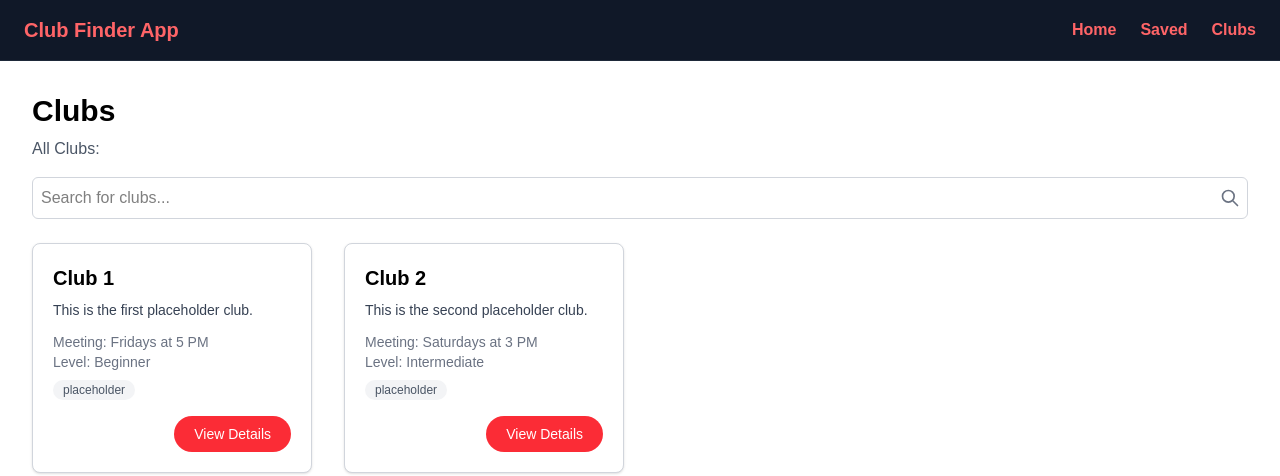
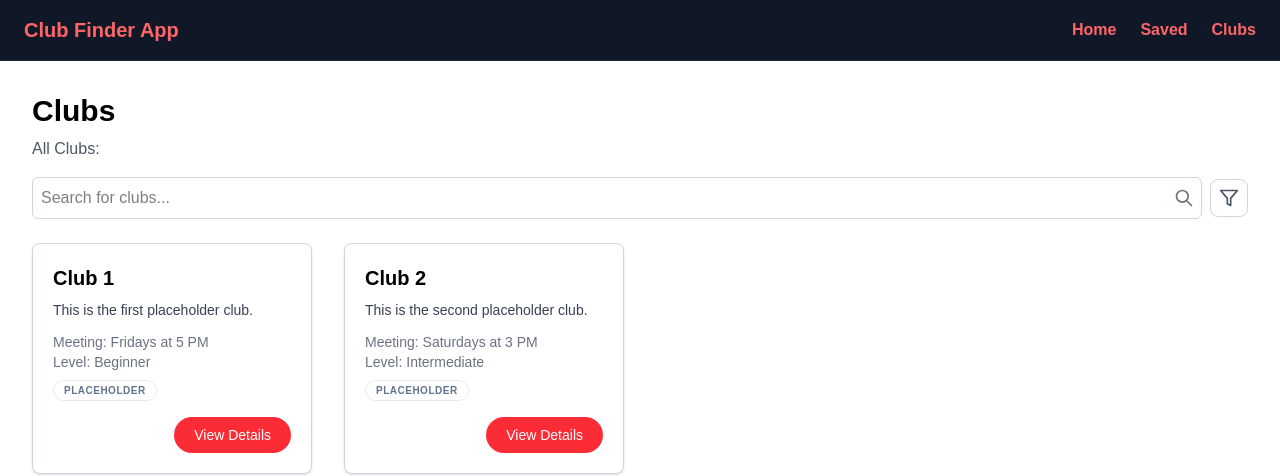
Before and after one commit to nealp/clubFinderApp, a Next.js app in the folder frontend/: page /clubs in a window 1280 px wide. Shown: the top 476 px of the page. Built offline with nearby package versions, Linux system fonts and the light colour scheme.

Commit message:
Add time based filtering with a filter button

```diff
--- a/frontend/src/app/clubs/page.tsx
+++ b/frontend/src/app/clubs/page.tsx
@@ -1,9 +1,9 @@
-'use client';
+"use client";
 
-import { useState } from 'react';
-import ClubCard from '@/components/ClubCard';
-import SearchBar from '@/components/SearchBar';
-
+import { useState, useMemo } from "react";
+import ClubCard from "@/components/ClubCard";
+import SearchBar from "@/components/SearchBar";
+import FilterButton from "@/components/FilterButton";
 type Club = {
   id: string;
   name: string;
@@ -14,49 +14,118 @@ type Club = {
   join_link?: string;
   socials?: unknown;
 };
-
+const TIME_OPTIONS = ["Morning", "Afternoon", "Evening", "Weekend"];
 const placeholderClubs: Club[] = [
   {
-    id: '1',
-    name: 'Club 1',
-    description: 'This is the first placeholder club.',
-    tags: ['placeholder'],
-    meeting_time: 'Fridays at 5 PM',
-    skill_level: 'Beginner',
-    join_link: 'https://google.com',
-    socials: { instagram: 'https://google.com', tiktok: 'https://google.com' },
+    id: "1",
+    name: "Club 1",
+    description: "This is the first placeholder club.",
+    tags: ["placeholder"],
+    meeting_time: "Fridays at 5 PM",
+    skill_level: "Beginner",
+    join_link: "https://google.com",
+    socials: { instagram: "https://google.com", tiktok: "https://google.com" },
   },
   {
-    id: '2',
-    name: 'Club 2',
-    description: 'This is the second placeholder club.',
-    tags: ['placeholder'],
-    meeting_time: 'Saturdays at 3 PM',
-    skill_level: 'Intermediate',
-    join_link: 'https://google.com',
-    socials: { instagram: 'https://google.com', tiktok: 'https://google.com' },
+    id: "2",
+    name: "Club 2",
+    description: "This is the second placeholder club.",
+    tags: ["placeholder"],
+    meeting_time: "Saturdays at 3 PM",
+    skill_level: "Intermediate",
+    join_link: "https://google.com",
+    socials: { instagram: "https://google.com", tiktok: "https://google.com" },
   },
 ];
 
 export default function ClubsPage() {
   const [filteredClubs, setFilteredClubs] = useState<Club[]>(placeholderClubs);
+  const [showFilters, setShowFilters] = useState(false);
+  const [selectedTimes, setSelectedTimes] = useState<string[]>([]);
+  const toggleTimeFilter = (time: string) => {
+    setSelectedTimes((prev) =>
+      prev.includes(time) ? prev.filter((t) => t !== time) : [...prev, time],
+    );
+  };
+  const finalClubs = useMemo(() => {
+    if (selectedTimes.length === 0) return filteredClubs;
+
+    return filteredClubs.filter((club) => {
+      const timeStr = club.meeting_time?.toLowerCase() || "";
+
+      // Basic check: Does the club's time string contain our filter word?
+      // Note: "Weekend" is checked against Saturday/Sunday
+      return selectedTimes.some((filter) => {
+        const f = filter.toLowerCase();
+        if (f === "weekend")
+          return timeStr.includes("saturday") || timeStr.includes("sunday");
+        if (f === "evening")
+          return (
+            timeStr.includes("pm") &&
+            !timeStr.includes("12") &&
+            !timeStr.includes("1 pm")
+          );
+        return timeStr.includes(f);
+      });
+    });
+  }, [filteredClubs, selectedTimes]);
 
   return (
     <main className="min-h-screen bg-white text-black">
       <div className="mx-auto max-w-7xl px-4 py-6 sm:px-6 sm:py-8 lg:px-8">
         <h1 className="text-2xl font-bold sm:text-3xl">Clubs</h1>
         <p className="mt-2 text-gray-600">All Clubs:</p>
-        <div className="mt-4">
-          <SearchBar clubs={placeholderClubs} onFilteredChange={setFilteredClubs} />
+        <div className="mt-4 flex items-center gap-2 w-full">
+          <div className="flex-1">
+            <SearchBar
+              clubs={placeholderClubs}
+              onFilteredChange={setFilteredClubs}
+            />
+          </div>
+          <FilterButton
+            onClick={() => setShowFilters(!showFilters)}
+            activeFiltersCount={selectedTimes.length}
+          />
         </div>
+        {showFilters && (
+          <div className="mt-4 p-4 border rounded-xl bg-gray-50 animate-in fade-in slide-in-from-top-2">
+            <p className="text-sm font-semibold text-gray-700 mb-3">
+              Meeting Time
+            </p>
+            <div className="flex flex-wrap gap-2">
+              {TIME_OPTIONS.map((time) => (
+                <button
+                  key={time}
+                  onClick={() => toggleTimeFilter(time)}
+                  className={`px-4 py-1.5 rounded-full text-sm font-medium transition-colors
+                    ${
+                      selectedTimes.includes(time)
+                        ? "bg-blue-600 text-white"
+                        : "bg-white border border-gray-300 text-gray-600 hover:border-blue-400"
+                    }`}
+                >
+                  {time}
+                </button>
+              ))}
+            </div>
+          </div>
+        )}
         <div
           className="mt-6 grid grid-cols-1 gap-4 sm:grid-cols-2 sm:gap-6
-            lg:grid-cols-3 lg:gap-8 xl:grid-cols-4"
+    lg:grid-cols-3 lg:gap-8 xl:grid-cols-4"
         >
-          {filteredClubs.map((club) => (
+          {/* 👇 Switch filteredClubs to finalClubs here */}
+          {finalClubs.map((club) => (
             <ClubCard key={club.id} club={club} />
           ))}
         </div>
+        {finalClubs.length === 0 && (
+          <div className="mt-12 text-center">
+            <p className="text-gray-500">
+              No clubs match those filters. Try adjusting your search!
+            </p>
+          </div>
+        )}
       </div>
     </main>
   );
--- a/frontend/src/components/ClubCard.tsx
+++ b/frontend/src/components/ClubCard.tsx
@@ -9,7 +9,7 @@ type ClubCardProps = {
     join_link?: string;
   };
 };
-
+import TagChip from "./TagChip";
 export default function ClubCard({ club }: ClubCardProps) {
   return (
     <article
@@ -23,19 +23,22 @@ export default function ClubCard({ club }: ClubCardProps) {
         </p>
       )}
       {club.meeting_time && (
-        <p className="mt-3 text-sm text-gray-500">Meeting: {club.meeting_time}</p>
+        <p className="mt-3 text-sm text-gray-500">
+          Meeting: {club.meeting_time}
+        </p>
       )}
       {club.skill_level && (
         <p className="text-sm text-gray-500">Level: {club.skill_level}</p>
       )}
       <div className="mt-4 flex flex-wrap gap-2 pt-2 sm:mt-auto">
         {club.tags?.slice(0, 3).map((tag) => (
-          <span
-            key={tag}
-            className="rounded-full bg-gray-100 px-2.5 py-0.5 text-xs text-gray-600"
-          >
-            {tag}
-          </span>
+          <TagChip label={tag} key={tag} />
+          // <span
+          //   key={tag}
+          //   className="rounded-full bg-gray-100 px-2.5 py-0.5 text-xs text-gray-600"
+          // >
+          //   {tag}
+          // </span>
         ))}
       </div>
       <div className="mt-4 flex justify-end">
--- /dev/null
+++ b/frontend/src/components/FilterButton.tsx
@@ -0,0 +1,46 @@
+import React from "react";
+
+interface FilterButtonProps {
+  onClick: () => void;
+  activeFiltersCount?: number;
+}
+
+const FilterButton: React.FC<FilterButtonProps> = ({
+  onClick,
+  activeFiltersCount = 0,
+}) => {
+  return (
+    <button
+      onClick={onClick}
+      className={`relative flex items-center justify-center p-2 rounded-lg border transition-all duration-200
+        ${
+          activeFiltersCount > 0
+            ? "bg-blue-50 border-blue-500 text-blue-600"
+            : "bg-white border-gray-300 text-gray-600 hover:bg-gray-50"
+        }`}
+      aria-label="Filter Clubs"
+    >
+      <svg
+        xmlns="http://www.w3.org/2000/svg"
+        width="20"
+        height="20"
+        viewBox="0 0 24 24"
+        fill="none"
+        stroke="currentColor"
+        strokeWidth="2"
+        strokeLinecap="round"
+        strokeLinejoin="round"
+      >
+        <polygon points="22 3 2 3 10 12.46 10 19 14 21 14 12.46 22 3"></polygon>
+      </svg>
+
+      {activeFiltersCount > 0 && (
+        <span className="absolute -top-2 -right-2 flex h-5 w-5 items-center justify-center rounded-full bg-blue-600 text-[10px] font-bold text-white">
+          {activeFiltersCount}
+        </span>
+      )}
+    </button>
+  );
+};
+
+export default FilterButton;
--- a/frontend/src/components/TagChip.tsx
+++ b/frontend/src/components/TagChip.tsx
@@ -5,8 +5,6 @@ interface TagChipProps {
 }
 
 export default function TagChip({ label }: TagChipProps) {
-  // We use colorClass (e.g., "bg-maroon-700" or "bg-green-500")
-
   return (
     <span
       className="
```
